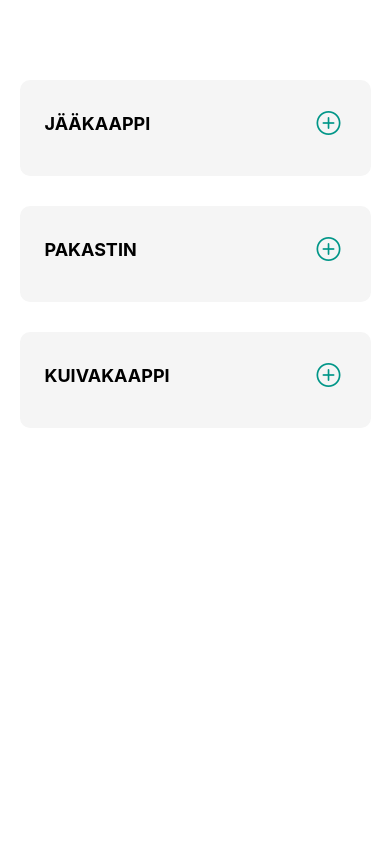
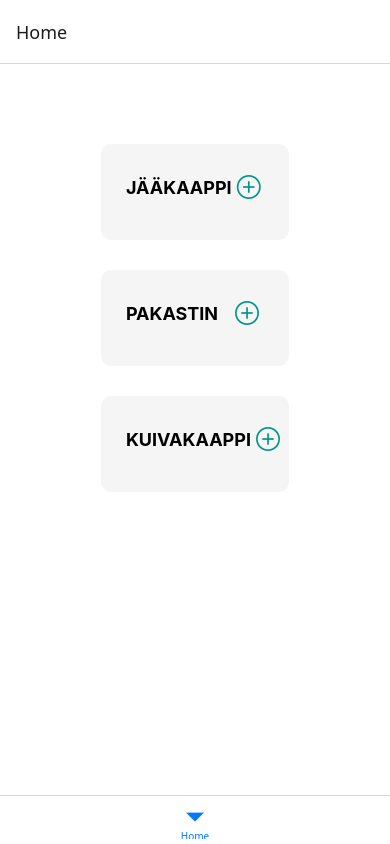
Before and after one commit to Ruokakomero/Ruokakomero-App, a React Native app in the folder ruokakomero-app/: screen /Home in a window 390 px wide. Built offline with nearby package versions, Linux system fonts and the light colour scheme.

Commit message:
lisätty Tab Navigator ja etusivu omaksi komponentikseen

```diff
--- a/ruokakomero-app/App.js
+++ b/ruokakomero-app/App.js
@@ -1,11 +1,15 @@
-import React from 'react';
-import { View } from 'react-native';
-import AddProduct from './components/AddProduct';
+import { NavigationContainer } from '@react-navigation/native';
+import { createBottomTabNavigator } from '@react-navigation/bottom-tabs';
+import HomePage from './components/HomePage';
 
-export default function App() {
-  return (
-    <View style={{ flex: 1 }}>
-      <AddProduct />
-    </View>
+const Tab = createBottomTabNavigator();
+
+export default function App() {
+  return (
+    <NavigationContainer>
+        <Tab.Navigator>
+        <Tab.Screen name="Home" component={HomePage} />
+      </Tab.Navigator>
+    </NavigationContainer>
   );
 }
--- /dev/null
+++ b/ruokakomero-app/components/HomePage.jsx
@@ -0,0 +1,19 @@
+import { StyleSheet, Text, View } from 'react-native';
+import AddProduct from './AddProduct'
+
+export default function HomeScreen() {
+  return (
+    <View style={styles.container}>
+      <AddProduct/>
+    </View>
+  );
+}
+
+const styles = StyleSheet.create({
+  container: {
+    flex: 1,
+    backgroundColor: '#fff',
+    alignItems: 'center',
+    justifyContent: 'center',
+  },
+});
```
